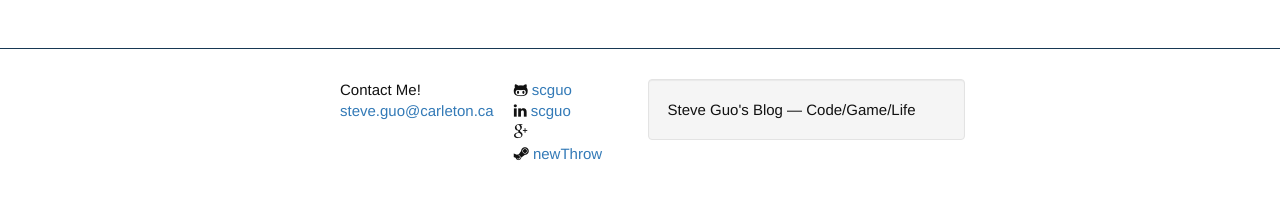
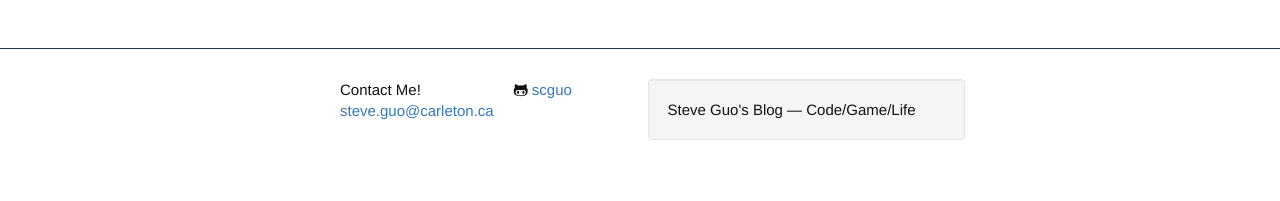
Before and after one commit to scguo/scguo.github.io, a Jekyll site: the page built from index.html, in a window 1280 px wide. Shown: the part 1002-1203 px from the top of the page. Built offline with Jekyll 4.4.1, drawn with Linux system fonts in a browser that asks for light colours.

Commit message:
removed some socials

```diff
--- a/_config.yml
+++ b/_config.yml
@@ -7,9 +7,6 @@ description: > # this means to ignore newlines until "baseurl:"
 baseurl: "" # the subpath of your site, e.g. /blog/
 url: "http://scguo.github.io" # the base hostname & protocol for your site
 github_username: scguo
-linkedin_username: scguo
-googleplus_username: <redacted />
-steam_username: newThrow
 
 # Build settings
 markdown: kramdown
```
